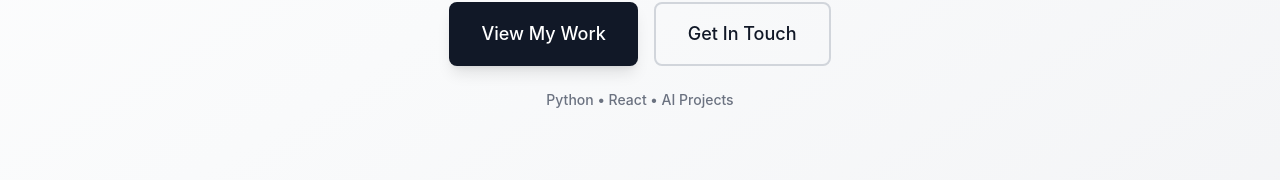
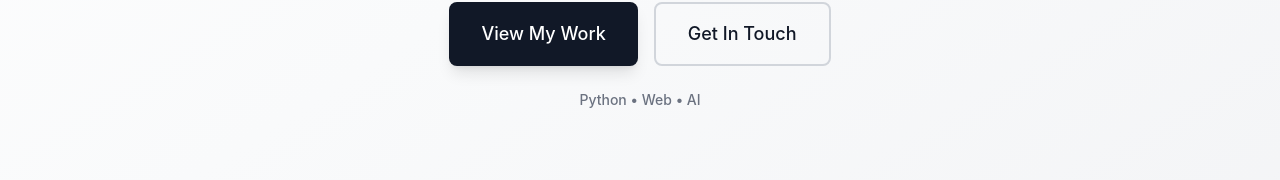
Before and after one commit to Sreeshanth25503/portfolio, a React (Create React App) app: page /projects/weather in a window 1280 px wide. Shown: the part 504-684 px from the top of the page. Built offline with nearby package versions, Linux system fonts and the light colour scheme.

Commit message:
update portfolio

```diff
--- a/src/Components/Pages/Home.jsx
+++ b/src/Components/Pages/Home.jsx
@@ -35,7 +35,7 @@ const Home = () => (
 
       {/* Credibility hint - subtle skills indicator */}
       <p className="text-sm text-gray-500 font-medium">
-        Python • React • AI Projects
+        Python • Web • AI
       </p>
     </div>
 
```
